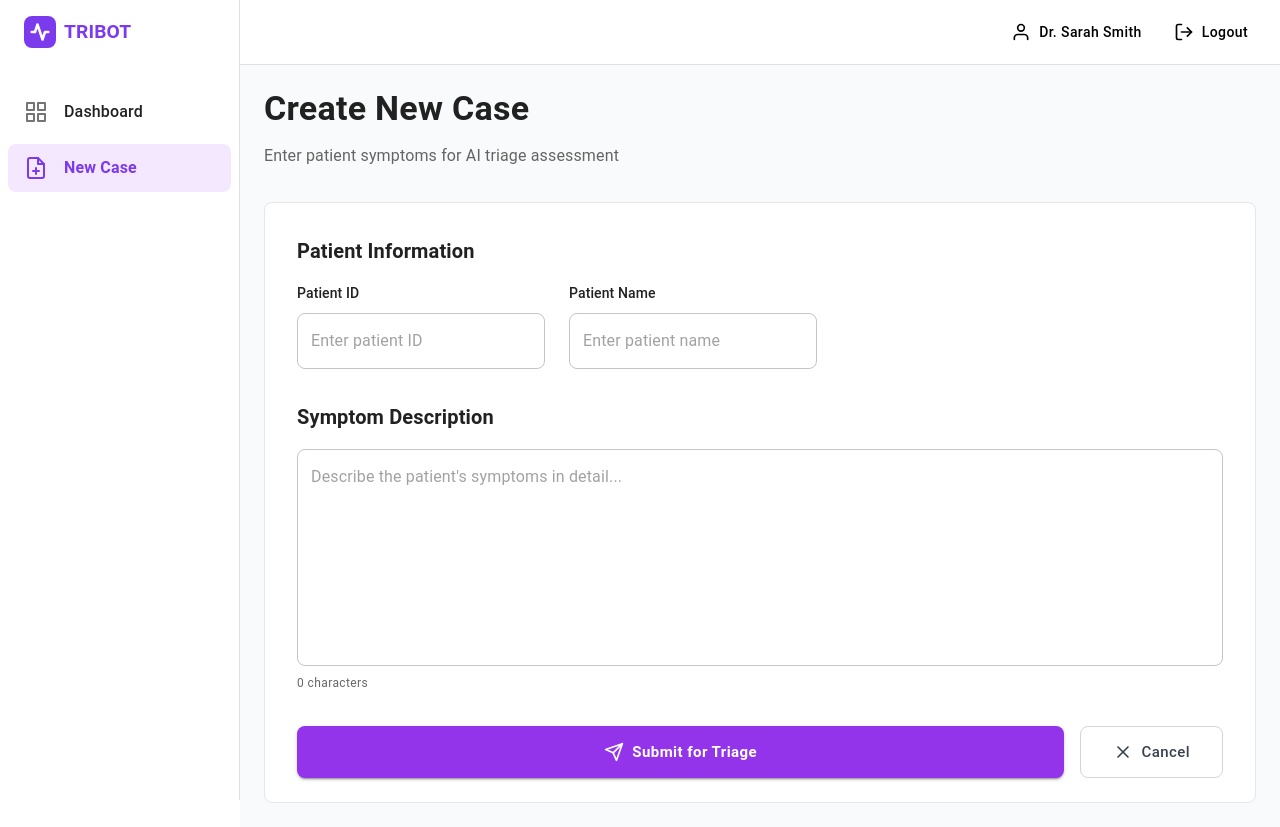
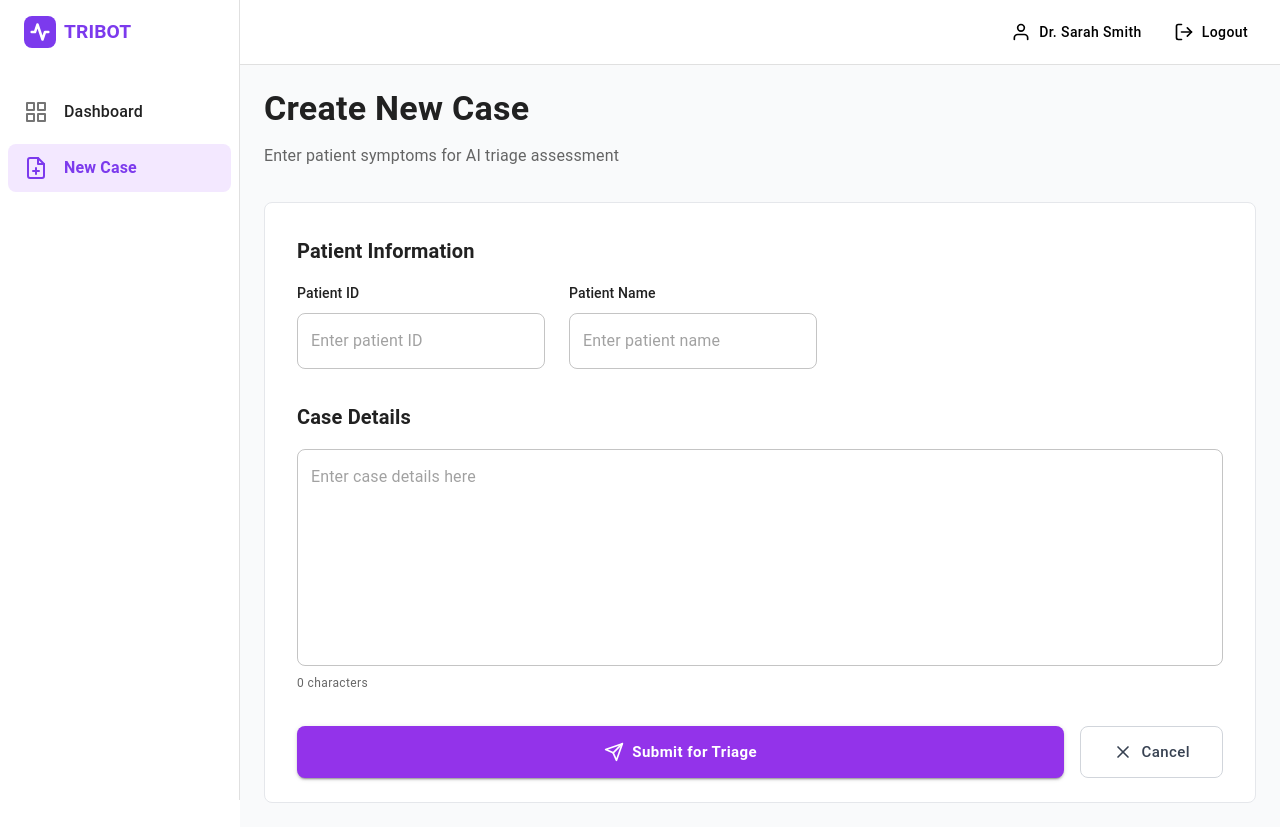
Before and after one commit to Divider-dggggt/Tribot, a React (Vite) app in the folder frontend/: page /new-case in a window 1280 px wide. Built offline with nearby package versions, Linux system fonts and the light colour scheme.

Commit message:
Change 'Symptom Description' to 'Case Details' in case form

```diff
--- a/frontend/src/pages/CaseForm.tsx
+++ b/frontend/src/pages/CaseForm.tsx
@@ -35,7 +35,7 @@ export const CaseForm = (): ReactElement => {
   const dispatch = useDispatch();
   const { register, handleSubmit, watch, formState: { errors } } = useForm();
   const navigate = useNavigate();
-  const symptoms = watch('symptoms', '');
+  const details = watch('details', '');
 
   const onSubmit = (data: Record<string, string>) => {
     // TODO: fetch API request from backend for triage
@@ -104,24 +104,24 @@ export const CaseForm = (): ReactElement => {
               </Grid>
             </Box>
 
-            {/* Symptom Description */}
+            {/* Case Details */}
             <Box sx={{ mb: 4 }}>
               <Typography variant="h6" fontWeight="bold" sx={{ mb: 2 }}>
-                Symptom Description
+                Case Details
               </Typography>
               <TextField
                 fullWidth
-                placeholder="Describe the patient's symptoms in detail..."
-                {...register("symptoms", { required: "Required" })}
+                placeholder="Enter case details here"
+                {...register("details", { required: "Required" })}
                 multiline
                 rows={8}
-                error={!!errors.symptoms}
-                helperText={errors.symptoms?.message as string}
+                error={!!errors.details}
+                helperText={errors.details?.message as string}
                 variant="outlined"
                 InputProps={{ sx: { borderRadius: 2 } }}
               />
               <Typography variant="caption" color="text.secondary" sx={{ mt: 1, display: 'block' }}>
-                {symptoms.length} characters
+                {details.length} characters
               </Typography>
             </Box>
 
```
